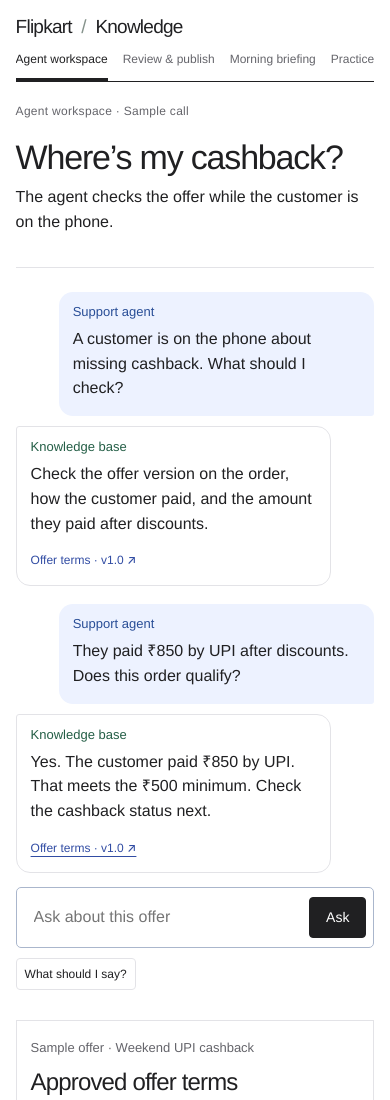
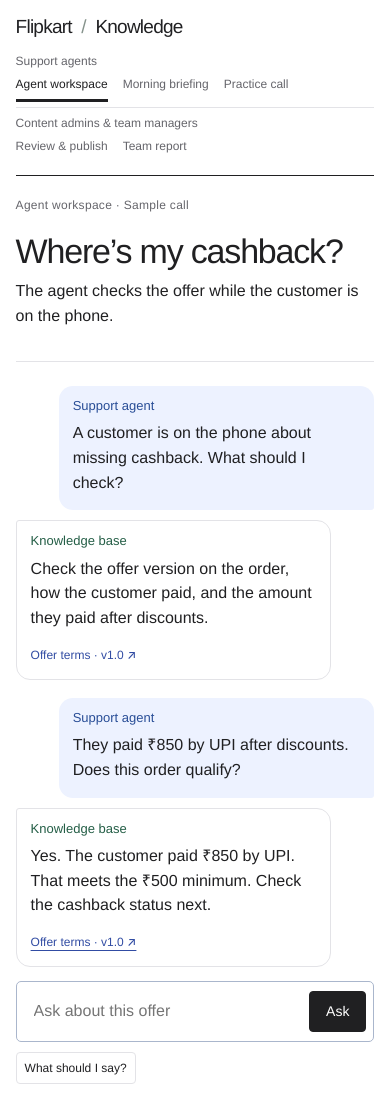
Before and after one commit to prasanna-gyde/flipkart-knowledge-demo, a plain HTML site: page index.html in a window 390 px wide. Shown: the top 1100 px of the page. Drawn offline with Linux system fonts and the light colour scheme.

Commit message:
Separate agent and management navigation

```diff
--- a/index.html
+++ b/index.html
@@ -244,6 +244,19 @@ summary { cursor: pointer; color: var(--accent); font-size: 14px; }
   [data-route="desk"] .actions { margin:6px 0 0; }
   [data-route="desk"] footer { padding-block:6px; }
 }
+.workspace-nav nav { display:block; margin:0; overflow:visible; }
+.workspace-nav h2 { font-size:13px; line-height:1.4; font-weight:500; letter-spacing:normal; color:var(--quiet); margin:0 12px 6px; }
+.workspace-nav .nav-links { display:grid; gap:3px; }
+.workspace-nav { margin-top:32px; }
+.workspace-nav nav + nav { border-top:1px solid var(--rule); padding-top:18px; margin-top:18px; }
+@media(max-width:939px) {
+  .mast { display:block; padding-block:12px; }
+  .workspace-nav { margin-top:12px; }
+  .workspace-nav h2 { margin:0; font-size:12px; }
+  .workspace-nav .nav-links { display:flex; flex-wrap:wrap; gap:0 15px; }
+  .workspace-nav nav + nav { margin-top:5px; padding-top:7px; }
+  .workspace-nav a { padding:5px 0; }
+}
 </style></head>
 <body>
   <a class="skip" href="#workspace-main">Skip to content</a>
@@ -356,12 +369,22 @@ function report(){
     <p class="meta">Counts start at zero when you open the demo.</p></div>${handoff('studio','Review offer history')}`;
 }
 const views={desk:agent,studio:review,shift:briefing,practice,report};
+const navigationGroups = [
+  {label:'Support agents', routes:['desk','shift','practice']},
+  {label:'Content admins & team managers', routes:['studio','report']}
+];
+function workspaceNavigation(route){
+  return navigationGroups.map(({label,routes}) => {
+    const links = routes.map(id => `<a href="#${id}" ${id===route?'aria-current="page"':''}>${screens[id]}</a>`).join('');
+    return `<nav aria-label="${label}"><h2>${label}</h2><div class="nav-links">${links}</div></nav>`;
+  }).join('');
+}
 function render(){
   const key=location.hash.slice(1);
   const route=({guide:'practice',connector:'desk'})[key] || (Object.hasOwn(views,key)?key:'desk');
   document.body.dataset.route=route;
   app.innerHTML=`<header class="mast"><a class="brand" href="#desk">Flipkart<span> / </span>Knowledge</a>
-    <nav aria-label="Workspace navigation">${Object.entries(screens).map(([id,label])=>`<a href="#${id}" ${id===route?'aria-current="page"':''}>${label}</a>`).join('')}</nav></header>
+    <div class="workspace-nav">${workspaceNavigation(route)}</div></header>
     <main class="stage" id="workspace-main" tabindex="-1">${views[route]()}</main><footer>Flipkart knowledge workspace <span>Fictional offer · Scripted demo</span></footer>`;
   document.title=screens[route]+' · Flipkart Knowledge';
   if(route==='desk'){
```
